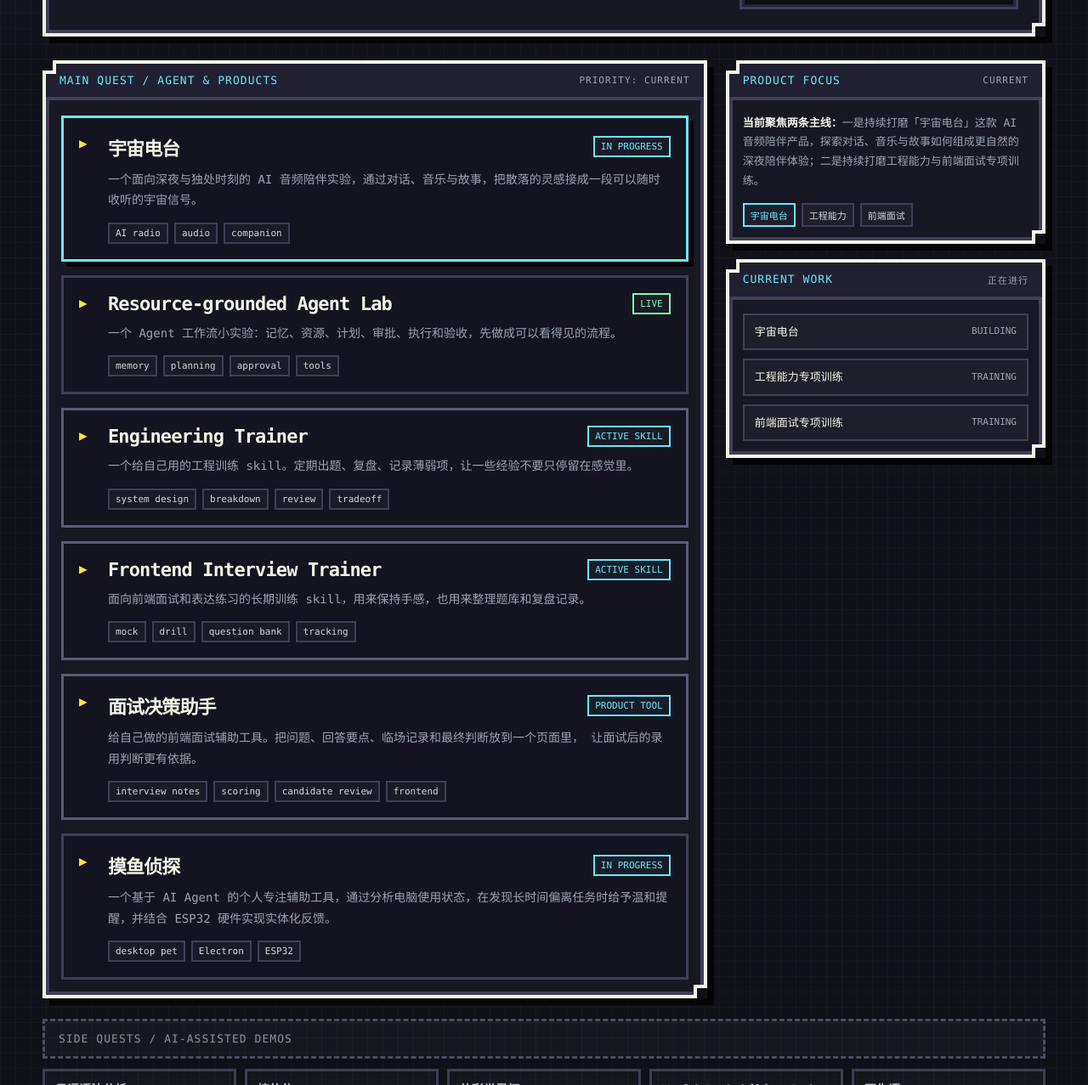
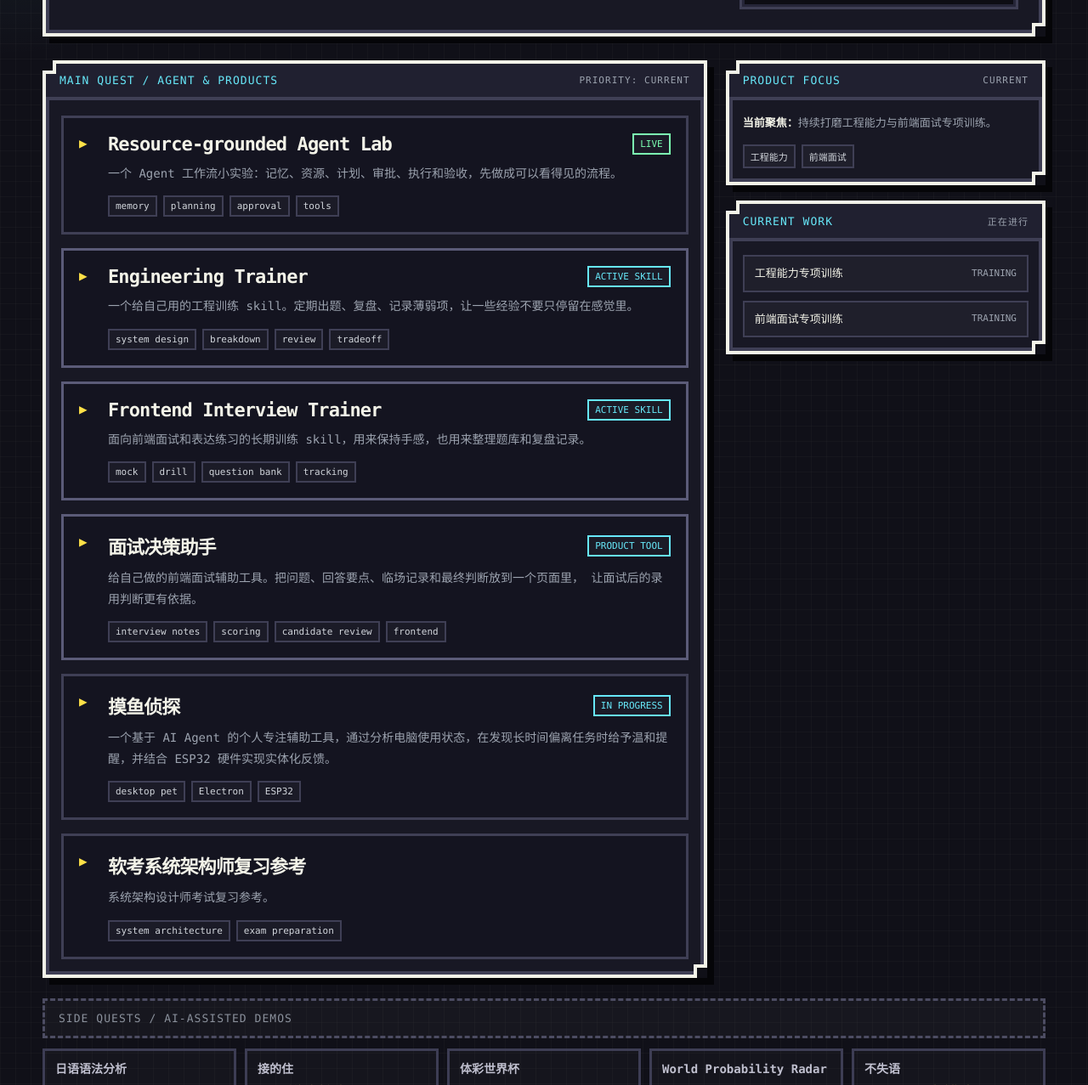
Before and after one commit to mayloveless/wanglingfei.github.com, a Jekyll site: the page index.html, which Jekyll copies as it is, in a window 1280 px wide and 1400 px high, scrolled down 258 px, cut to the strip 123-1400 px from the top of the window. Shown: the whole strip at 85% size. Built offline with Jekyll 4.4.1, drawn with Linux system fonts in a browser that asks for light colours.

Commit message:
feat(home): 更新主线项目与复习入口

```diff
--- a/index.html
+++ b/index.html
@@ -554,21 +554,6 @@
         </div>
 
         <div class="quest-list">
-          <article class="quest primary">
-            <div class="quest-head">
-              <h2>宇宙电台</h2>
-              <span class="badge active">IN PROGRESS</span>
-            </div>
-            <p>
-              一个面向深夜与独处时刻的 AI 音频陪伴实验，通过对话、音乐与故事，把散落的灵感接成一段可以随时收听的宇宙信号。
-            </p>
-            <div class="badges">
-              <span class="badge">AI radio</span>
-              <span class="badge">audio</span>
-              <span class="badge">companion</span>
-            </div>
-          </article>
-
           <a
             class="quest"
             href="https://learn-ai-agent-iota.vercel.app/agent"
@@ -658,6 +643,17 @@
               <span class="badge">ESP32</span>
             </div>
           </article>
+
+          <a class="quest" href="https://architect-test-bice.vercel.app/#/" target="_blank" rel="noreferrer">
+            <div class="quest-head">
+              <h3>软考系统架构师复习参考</h3>
+            </div>
+            <p>系统架构设计师考试复习参考。</p>
+            <div class="badges">
+              <span class="badge">system architecture</span>
+              <span class="badge">exam preparation</span>
+            </div>
+          </a>
         </div>
       </div>
 
@@ -669,10 +665,9 @@
           </div>
           <div class="mini-body">
             <p class="product-summary">
-              <strong>当前聚焦两条主线：</strong>一是持续打磨「宇宙电台」这款 AI 音频陪伴产品，探索对话、音乐与故事如何组成更自然的深夜陪伴体验；二是持续打磨工程能力与前端面试专项训练。
+              <strong>当前聚焦：</strong>持续打磨工程能力与前端面试专项训练。
             </p>
             <div class="badges">
-              <span class="badge active">宇宙电台</span>
               <span class="badge">工程能力</span>
               <span class="badge">前端面试</span>
             </div>
@@ -686,10 +681,6 @@
           </div>
           <div class="mini-body">
             <div class="current-work-list">
-              <div class="current-work-item">
-                <span>宇宙电台</span>
-                <span>building</span>
-              </div>
               <div class="current-work-item">
                 <span>工程能力专项训练</span>
                 <span>training</span>
```
